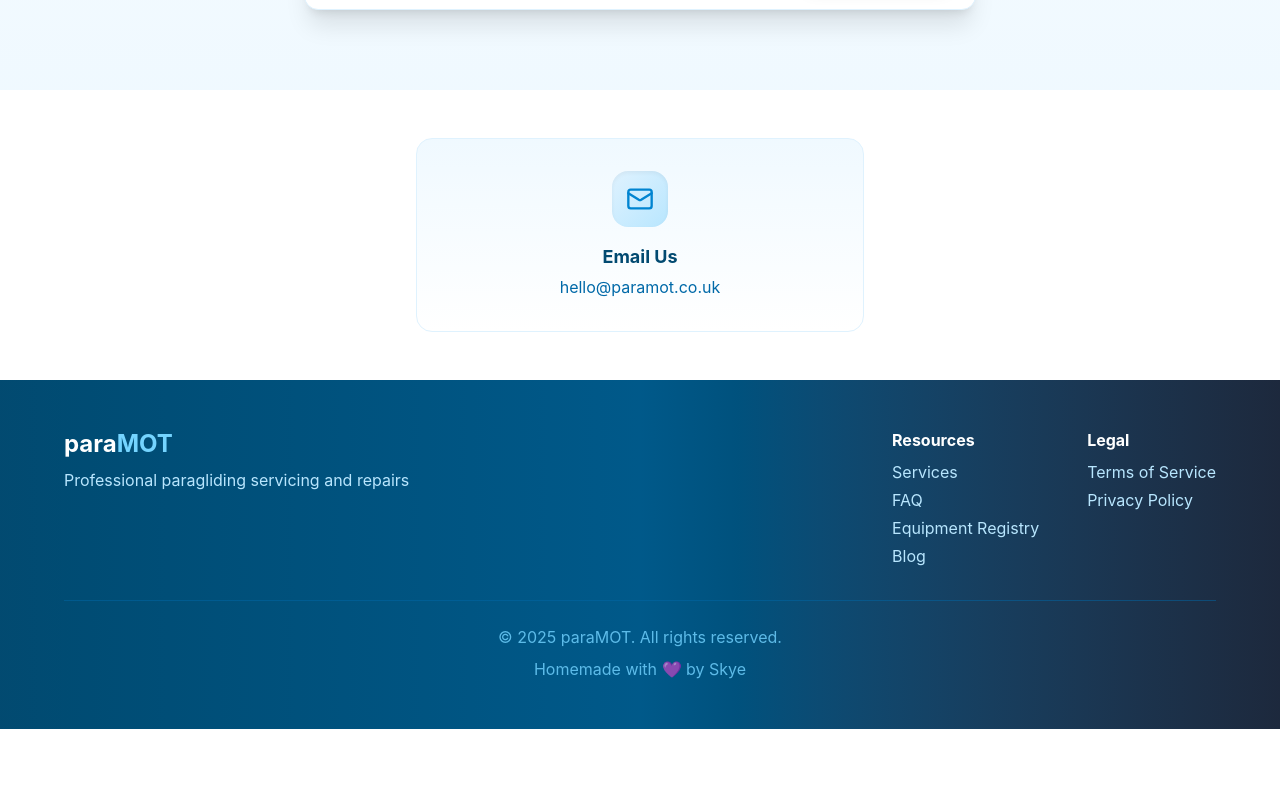
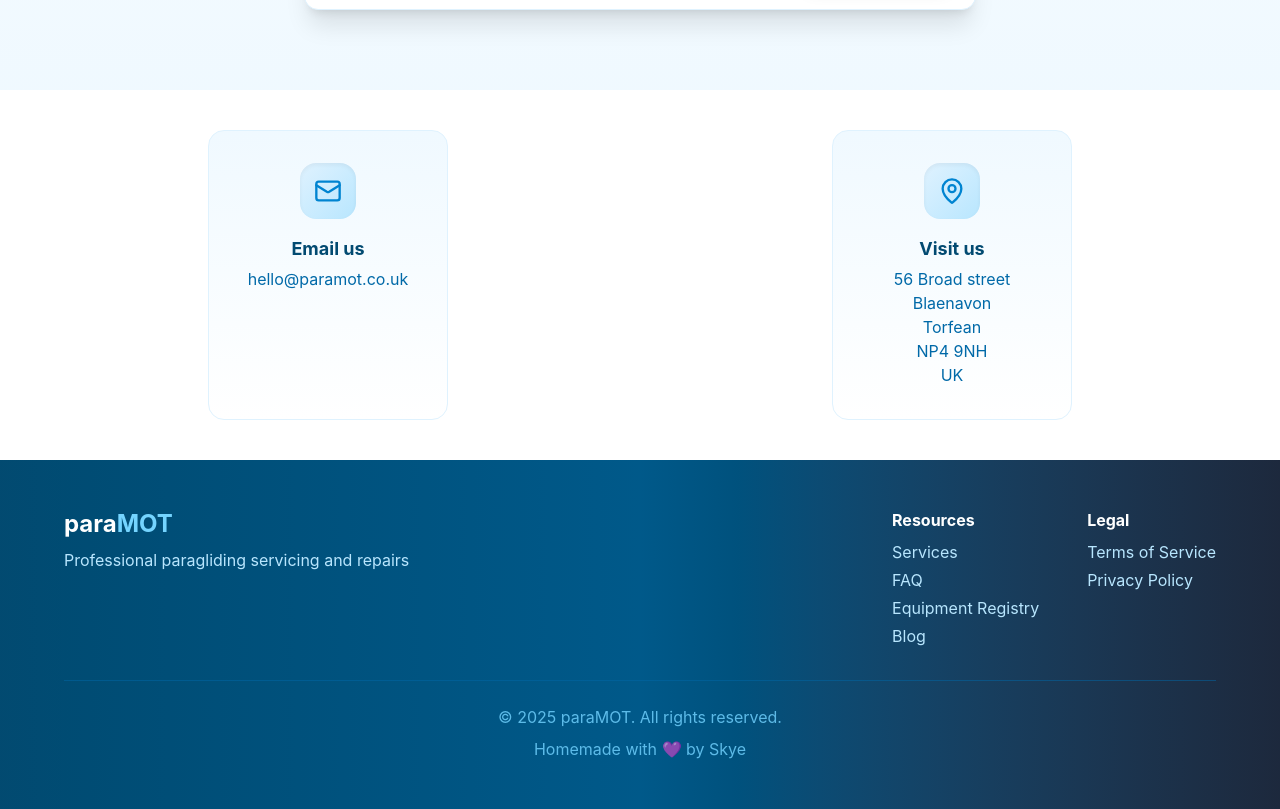
Before and after one commit to Skye-flyhigh/paramot-website, a Next.js app: page / in a window 1280 px wide. Shown: the part 6256-7065 px from the top of the page. Before the commit the page ends 6985 px from the top, so only its background shows below. Built offline with nearby package versions, Linux system fonts and the light colour scheme.

Commit message:
feat(contact): add information contact on the front page and SEO

```diff
--- a/package.json
+++ b/package.json
@@ -79,8 +79,7 @@
   "lint-staged": {
     "*.{js,jsx,ts,tsx}": [
       "eslint --fix",
-      "prettier --write",
-      "bash -c 'if grep -q \"skye@paramot.co.uk\" \"$0\" && ! echo \"$0\" | grep -q \"mockData.ts\"; then echo \"❌ Test email found in $0\"; exit 1; fi'"
+      "prettier --write"
     ],
     "*.{json,md,css}": [
       "prettier --write"
--- a/src/app/page.tsx
+++ b/src/app/page.tsx
@@ -18,9 +18,25 @@ const localBusinessSchema = {
   '@context': 'https://schema.org',
   '@type': 'LocalBusiness',
   name: BUSINESS.name,
+  address: {
+    '@type': 'PostalAddress',
+    streetAddress: BUSINESS.address.street,
+    addressLocality: BUSINESS.address.city,
+    addressRegion: BUSINESS.address.region,
+    postalCode: BUSINESS.address.postcode,
+    addressCountry: BUSINESS.address.country,
+  },
   description: BUSINESS.description,
   url: SITE_URL,
   email: BUSINESS.email,
+  openingHourseSpecification: [
+    {
+      '@type': 'OpeningHoursSpecification',
+      dayOfWeek: ['Monday', 'Tuesday', 'Wednesday', 'Thursday', 'Friday', 'Saturday'],
+      opens: '09:00',
+      closes: '17:00',
+    },
+  ],
   priceRange: BUSINESS.priceRange,
   areaServed: { '@type': 'Country', name: 'United Kingdom' },
   knowsAbout: [
--- a/src/components/home/Location.tsx
+++ b/src/components/home/Location.tsx
@@ -1,26 +1,59 @@
 import { BUSINESS } from '@/lib/metadata.const';
-import { Mail } from 'lucide-react';
+import { Mail, MapPin, Phone } from 'lucide-react';
 
 export default function Location() {
+  const linkStyle =
+    'group lg:min-w-[240px] rounded-2xl bg-linear-to-b from-sky-50 to-white border border-sky-100 p-8 m-10 transition-shadow hover:shadow-lg';
+  const titleStyle = 'text-lg font-bold mb-1 text-sky-900';
+  const pStyle = 'text-sky-700 group-hover:text-sky-800 transition-colors';
+  const iconWrapperStyle = 'w-14 h-14 pm-icon-box mx-auto mb-4';
+  const iconStyle = 'w-7 h-7 text-sky-600';
+
+  const contactLinks = [
+    {
+      title: 'Email us',
+      href: `mailto:${BUSINESS.email}`,
+      details: BUSINESS.email,
+      Icon: Mail,
+    },
+    {
+      title: 'Phone us',
+      href: `tel:${BUSINESS.phone}`,
+      details: BUSINESS.phone,
+      Icon: Phone,
+    },
+    {
+      title: 'Visit us',
+      href: 'https://share.google/WH6dbck2NRmVeJJPM',
+      details: (
+        <div className="flex flex-col">
+          <span>{BUSINESS.address.street}</span>
+          <span>{BUSINESS.address.city}</span>
+          <span>{BUSINESS.address.region}</span>
+          <span>{BUSINESS.address.postcode}</span>
+          <span>{BUSINESS.address.country}</span>
+        </div>
+      ),
+      Icon: MapPin,
+    },
+  ];
+
   return (
-    <section
-      id="location"
-      aria-label="Contact information"
-      className="py-12 px-4 bg-white"
-    >
-      <div className="max-w-md mx-auto text-center">
-        <a
-          href={`mailto:${BUSINESS.email}`}
-          className="group block rounded-2xl bg-linear-to-b from-sky-50 to-white border border-sky-100 p-8 transition-shadow hover:shadow-lg"
-        >
-          <div className="w-14 h-14 pm-icon-box mx-auto mb-4">
-            <Mail className="w-7 h-7 text-sky-600" />
-          </div>
-          <h3 className="text-lg font-bold mb-1 text-sky-900">Email Us</h3>
-          <p className="text-sky-700 group-hover:text-sky-800 transition-colors">
-            {BUSINESS.email}
-          </p>
-        </a>
+    <section id="location" aria-label="Contact information" className="px-4">
+      <div className="mx-auto block md:flex justify-around text-center">
+        {contactLinks.map(({ title, href, details, Icon }) => {
+          if (!details) return;
+
+          return (
+            <a key={title} className={linkStyle} href={href}>
+              <div className={iconWrapperStyle}>
+                <Icon className={iconStyle} />
+              </div>
+              <h3 className={titleStyle}>{title}</h3>
+              <p className={pStyle}>{details}</p>
+            </a>
+          );
+        })}
       </div>
     </section>
   );
--- a/src/lib/metadata.const.ts
+++ b/src/lib/metadata.const.ts
@@ -10,11 +10,13 @@ export const BUSINESS: BusinessInfo = {
   address: {
     street: '56 Broad street',
     city: 'Blaenavon',
+    region: 'Torfean',
     postcode: 'NP4 9NH',
     country: 'UK',
   },
   email: 'hello@paramot.co.uk',
-  foundingYear: 2026,
+  phone: '',
+  foundingYear: 2025,
   description:
     'Professional paragliding wing servicing, trim measurement, cloth testing, reserve repacking, and harness inspections. APPI certified. Transparent digital reports. UK-based postal service available.',
   priceRange: getPriceRange(),
--- a/src/lib/types/metadata.d.ts
+++ b/src/lib/types/metadata.d.ts
@@ -24,12 +24,14 @@ export interface BusinessInfo {
   address: {
     street: string;
     city: string;
+    region: string;
     postcode: string;
     country: string;
   };
   foundingYear: number;
   description: string;
   email: string;
+  phone: string;
   priceRange: string;
   latitude: number;
   longitude: number;
--- /dev/null
+++ b/src/lib/types/services.ts
@@ -0,0 +1,40 @@
+// Runtime constants for Zod schemas and validation
+// Types are re-exported for convenience
+
+export const SERVICE_TYPES = [
+  'strength_check',
+  'trim_control',
+  'canopy_repair',
+  'lineset_replacement',
+  'partial_replacement',
+  'flight_test',
+] as const;
+
+export const MEASURE_METHODS = ['differential', 'laser'] as const;
+
+export const SERVICE_CODE = [
+  'SVC-001',
+  'SVC-002',
+  'SVC-003',
+  'SVC-004',
+  'SVC-011',
+  'SVC-012',
+  'SVC-031',
+  'PACK-001',
+  'PACK-002',
+  'REP-001',
+] as const;
+
+export const SERVICE_TYPE_LABELS: Record<ServiceType, string> = {
+  strength_check: 'Lines Strength Check',
+  trim_control: 'Trim Control',
+  canopy_repair: 'Canopy Repair',
+  lineset_replacement: 'Lineset Replacement',
+  partial_replacement: 'Lines Partial Replacement',
+  flight_test: 'Flight Test',
+};
+
+// Re-export types for convenience
+export type ServiceType = (typeof SERVICE_TYPES)[number];
+export type MeasureMethod = (typeof MEASURE_METHODS)[number];
+export type ServiceCode = (typeof SERVICE_CODE)[number];
```
